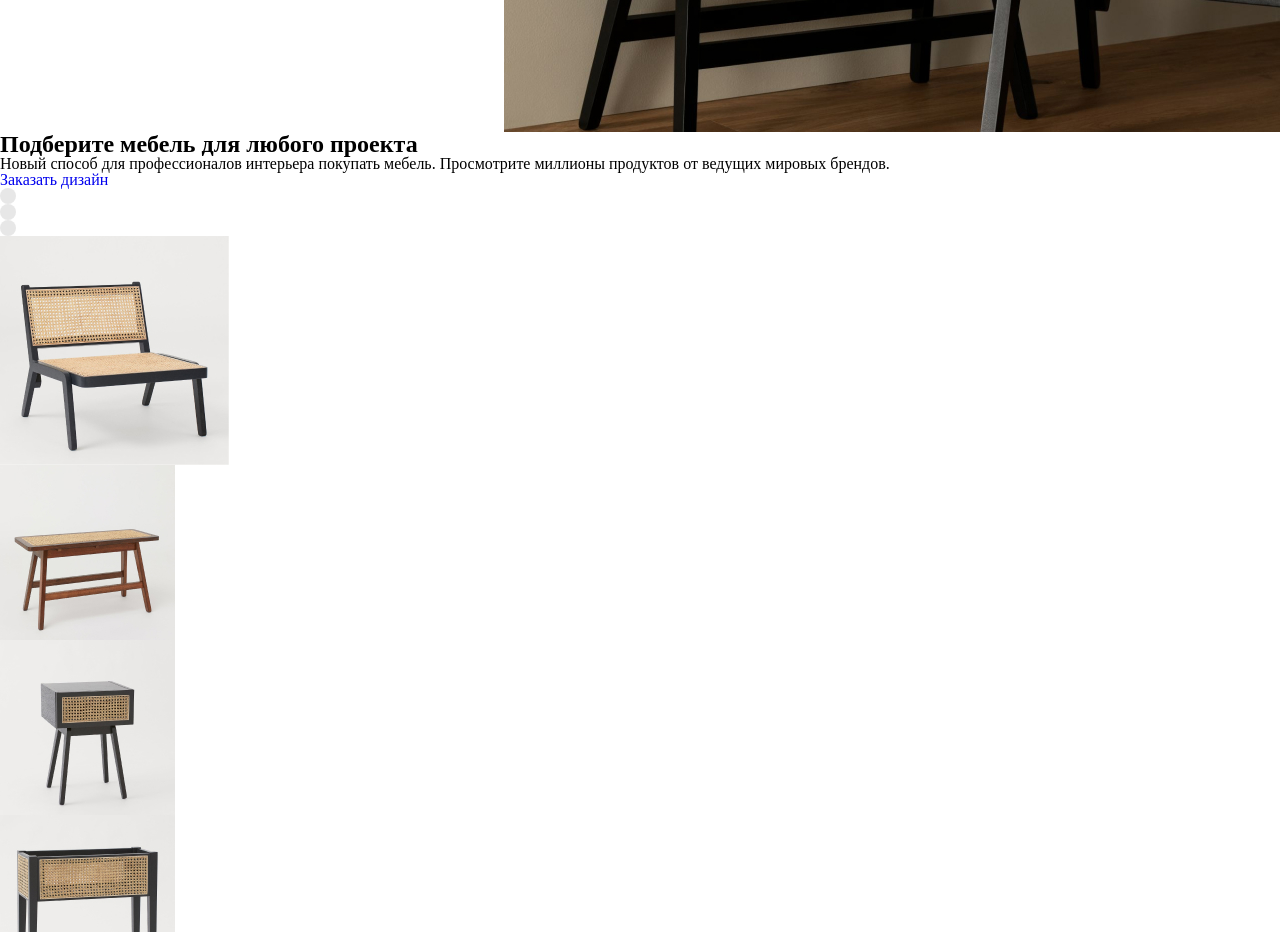
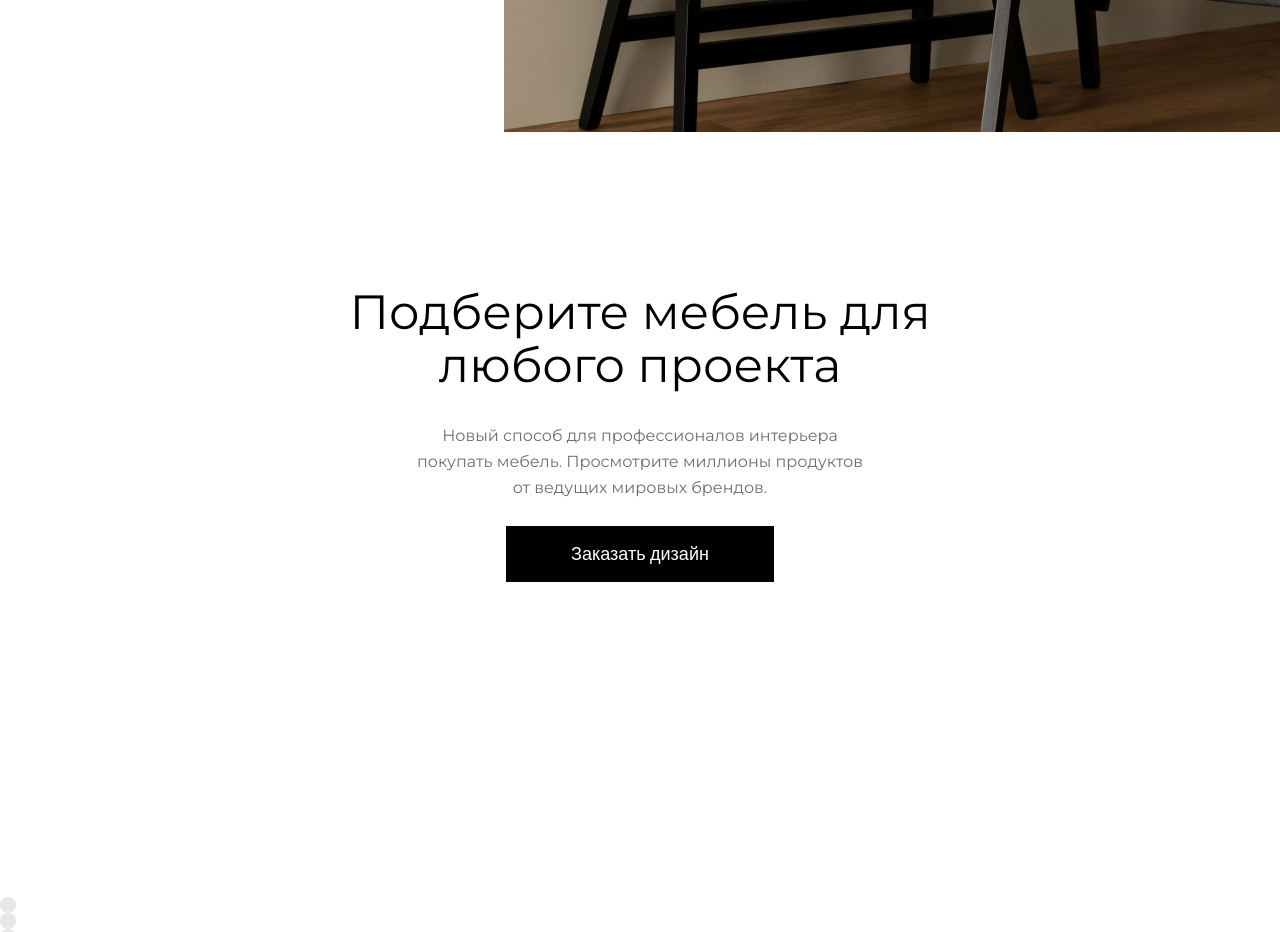
Before and after one commit to shxnxdwn/ips_final, a plain HTML site: page index.html in a window 1280 px wide. Shown: the part 2640-3572 px from the top of the page. Drawn offline with nearby package versions, Linux system fonts and the light colour scheme.

Commit message:
Added CSS for Order (non-adaptive)

```diff
--- a/css/style.css
+++ b/css/style.css
@@ -280,18 +280,46 @@ img {
 }
 
 .order__container {
+    max-width: 51.92%;
+    margin: 154px auto 315px;
 }
 
 .order__title {
+    margin-bottom: 32px;
+    color: #000000;
+    text-align: center;
+    font-family: "Montserrat", sans-serif;
+    font-size: 48px;
+    font-weight: 400;
+    line-height: 110%;
 }
 
 .order__text {
+    margin-bottom: 26px;
+    padding: 0 15.34%;
+    color: #6E6E6E;
+    text-align: center;
+    font-family: "Montserrat", sans-serif;
+    font-size: 16px;
+    font-style: normal;
+    font-weight: 400;
+    line-height: 160%; /* 25.6px */
 }
 
 .order__button-wrapper {
+    display: flex;
+    justify-content: center;
 }
 
 .order__button {
+    padding: 16px 65px;
+    color: #FFFFFF;
+    text-align: center;
+    font-family: "Sarala", sans-serif;
+    font-size: 18px;
+    font-weight: 400;
+    line-height: 133.333%;
+    background-color: #000000;
 }
 
 /* === FURNITURE ==================================================================================================== */
```
